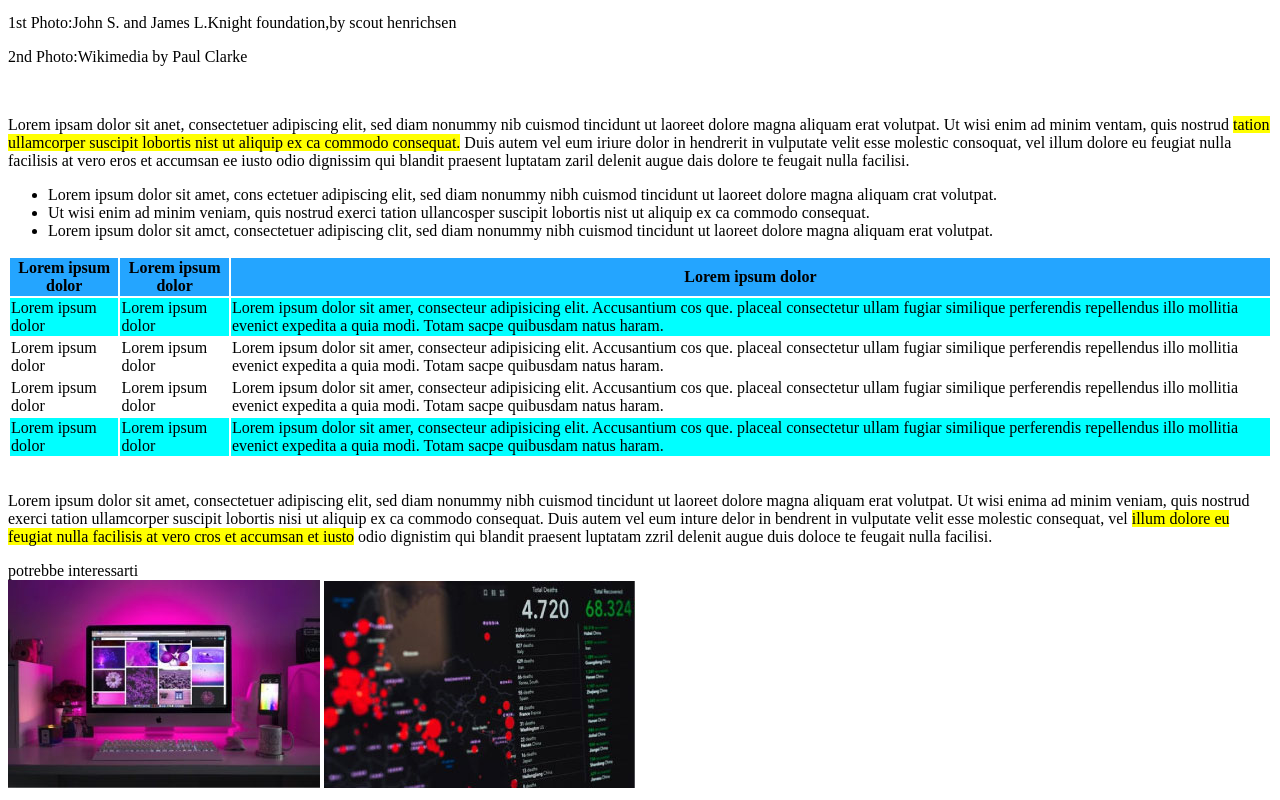
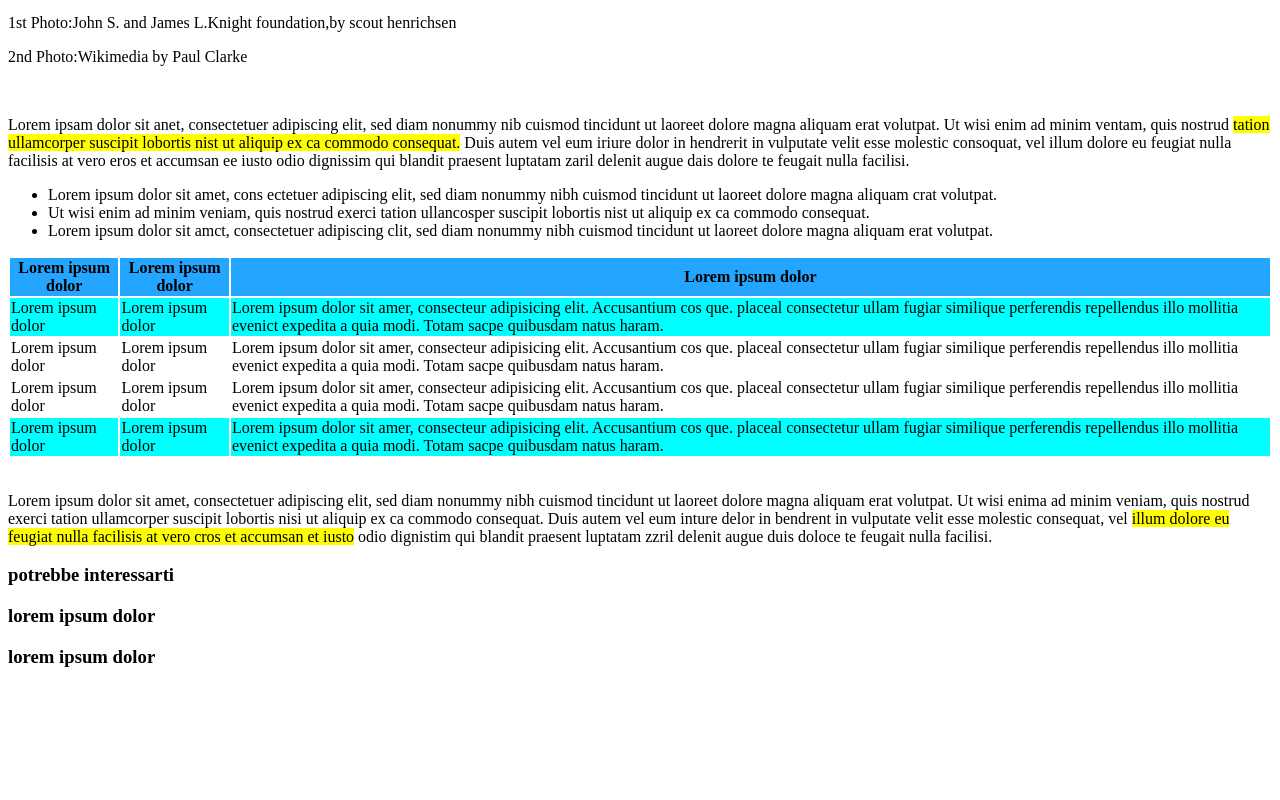
Before and after one commit to CHEDLIAHMED/html-css-booleaner, a plain HTML site: page index.html in a window 1280 px wide. Shown: the part 681-1481 px from the top of the page. After the commit the page ends 1367 px from the top, so only its background shows below. Drawn offline with Linux system fonts and the light colour scheme.

Commit message:
add footer

```diff
--- a/index.html
+++ b/index.html
@@ -2,7 +2,6 @@
 <html lang="en">
 <head>
     <meta charset="UTF-8">
-    <meta name="viewport" content="width=device-width, initial-scale=1.0">
     <link rel="stylesheet" href="../html-css-booleaner/css/style.css">
     <title>Document</title>
 
@@ -22,7 +21,7 @@
     <main>
     <div >
         <h1>Internet deve essere al servizio del "bene pubblico":il manifesto di Tim berners-li</h1>
-        <h3>Scritto da <span>The Booleenar</span> </h3>
+        <h3>Scritto da <span class="edited-by">The Booleenar</span> </h3>
         <p>il 10/10/2020</p>
     </div>
        <img src="./img/tim-1.jpg">
@@ -41,7 +40,7 @@
          </ul>
     </div>
     <!--table head-->
-    <table>
+    <table id="table-border">
         <thead class="table-head">
         <tr>
             <th>Lorem ipsum dolor</th>
@@ -88,13 +87,18 @@
     </main>
 
     <!--footer-->
-    <div class=>
-        <span>potrebbe interessarti</span>
-        <br>
-        <img src="./img/monitor.jpg">
-        <img src="./img/graph.jpg">
 
-    </div>
+        <h3 class="nota">potrebbe interessarti</h3>
+
+        <div id="img1-footer">
+          <h3> lorem ipsum dolor</h3>
+        </div>
+        <div id="img2-footer">
+           <h3> lorem ipsum dolor</h3>
+        </div>
+
+
+
 
 </body>
 </html
```
